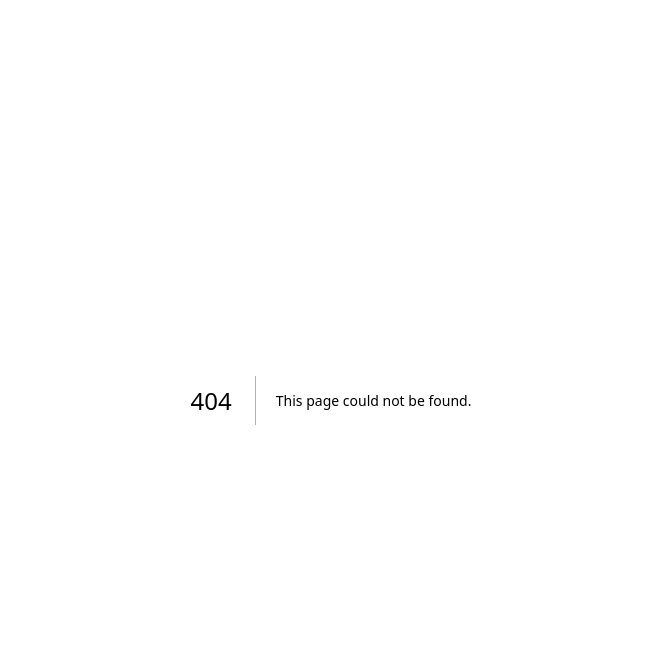
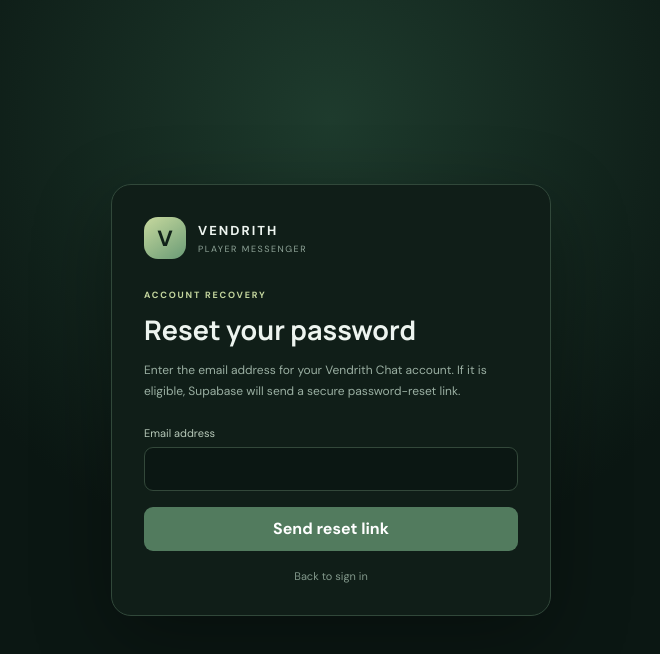
Before and after one commit to rakarakaa775/Vendrith-chat-, a Next.js app: page /forgot-password in a window 1280 px wide. Before the commit this address had no page. Shown: the top 654 px of the page, without its empty margins (309-969 px from the left). Built offline with nearby package versions, Linux system fonts and the light colour scheme.

Commit message:
Add Supabase password recovery request page

```diff
--- /dev/null
+++ b/app/forgot-password/page.tsx
@@ -0,0 +1,48 @@
+"use client";
+
+import { FormEvent, useState } from "react";
+import { createSupabaseBrowserClient } from "../../lib/supabase/browser";
+
+export default function ForgotPasswordPage() {
+  const [email, setEmail] = useState("");
+  const [busy, setBusy] = useState(false);
+  const [error, setError] = useState("");
+  const [sent, setSent] = useState(false);
+
+  async function handleSubmit(event: FormEvent<HTMLFormElement>) {
+    event.preventDefault();
+    setBusy(true);
+    setError("");
+    setSent(false);
+    try {
+      const { error: resetError } = await createSupabaseBrowserClient().auth.resetPasswordForEmail(
+        email.trim(),
+        { redirectTo: `${window.location.origin}/auth/callback?next=/reset-password` }
+      );
+      if (resetError) throw resetError;
+      setSent(true);
+    } catch (cause) {
+      setError(cause instanceof Error ? cause.message : "We could not request a password reset. Please try again.");
+    } finally {
+      setBusy(false);
+    }
+  }
+
+  return (
+    <main className="auth-page">
+      <section className="auth-card">
+        <div className="auth-brand"><span>V</span><div><strong>VENDRITH</strong><small>PLAYER MESSENGER</small></div></div>
+        <p className="auth-eyebrow">ACCOUNT RECOVERY</p>
+        <h1>Reset your password</h1>
+        <p className="auth-description">Enter the email address for your Vendrith Chat account. If it is eligible, Supabase will send a secure password-reset link.</p>
+        <form className="auth-form" onSubmit={handleSubmit}>
+          <label>Email address<input type="email" autoComplete="email" required value={email} onChange={(event) => setEmail(event.target.value)} /></label>
+          {error && <p className="auth-feedback" role="alert">{error}</p>}
+          {sent && <p className="auth-feedback" role="status">If an account matches this address, a reset email has been requested. Check Inbox, Spam, and Promotions.</p>}
+          <button type="submit" disabled={busy}>{busy ? "Please wait…" : "Send reset link"}</button>
+        </form>
+        <a className="auth-back" href="/login">Back to sign in</a>
+      </section>
+    </main>
+  );
+}
```
